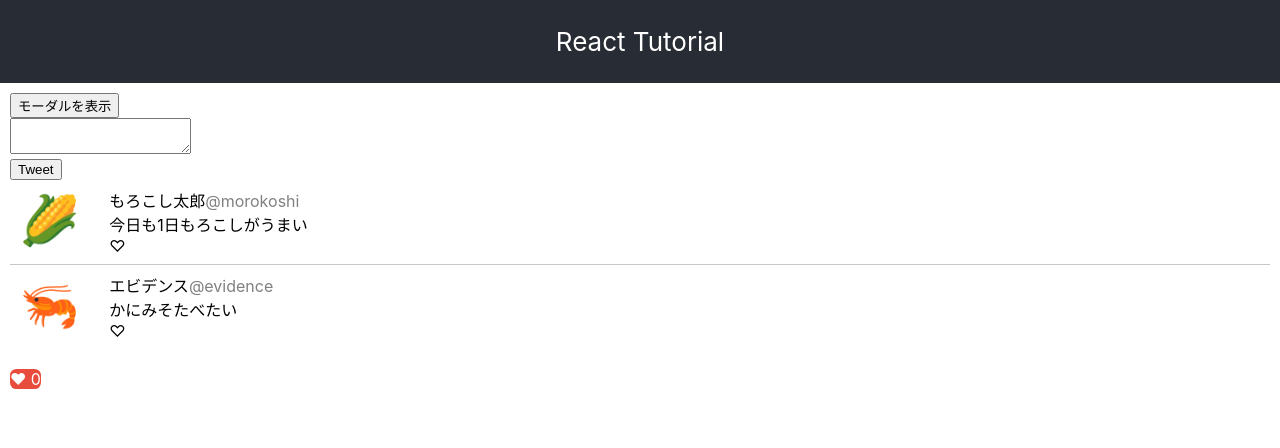
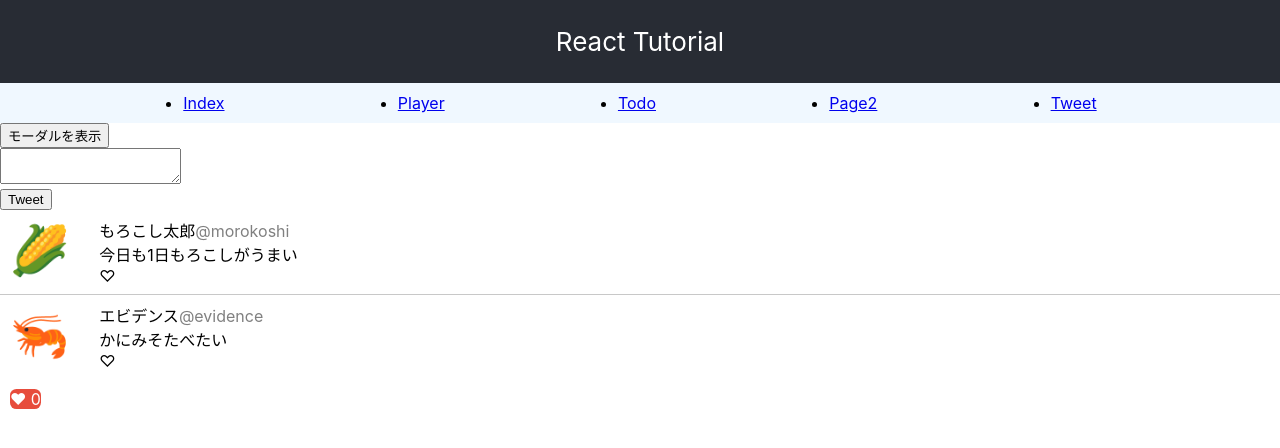
Before and after one commit to Kou-ISK/react-tutorial, a React (Create React App) app: page /tweet in a window 1280 px wide. Shown: the top 448 px of the page. Built offline with nearby package versions, Linux system fonts and the light colour scheme.

Commit message:
feat: navを追加

```diff
--- a/src/App.css
+++ b/src/App.css
@@ -7,6 +7,14 @@
   .App-logo {
     animation: App-logo-spin infinite 20s linear;
   }
+}
+
+#nav-item-list {
+  display: flex;
+  justify-content: space-evenly;
+  background-color: aliceblue;
+  padding: 10px;
+  margin: 0;
 }
 
 .App-header {
@@ -32,10 +40,6 @@
   to {
     transform: rotate(360deg);
   }
-}
-
-#main-content {
-  padding: 10px;
 }
 
 footer {
--- a/src/components/App.tsx
+++ b/src/components/App.tsx
@@ -12,6 +12,7 @@ function App() {
       <header className="App-header">
         <p>React Tutorial</p>
       </header>
+      <Navigation />
       <div id="main-content">
         <button onClick={handleShow}>モーダルを表示</button>
         <MyModal show={show} handleShow={handleShow} />
@@ -49,3 +50,17 @@ export const MyModal = ({ show, handleShow }: { show: boolean; handleShow: any }
     )
   } else return <></>
 }
+
+export const Navigation = () => {
+  return (
+    <nav>
+      <ul id="nav-item-list">
+        <li><a href="/">Index</a></li>
+        <li><a href="/player">Player</a></li>
+        <li><a href="/todo">Todo</a></li>
+        <li><a href="/page2">Page2</a></li>
+        <li><a href="/tweet">Tweet</a></li>
+      </ul>
+    </nav>
+  )
+}
```
